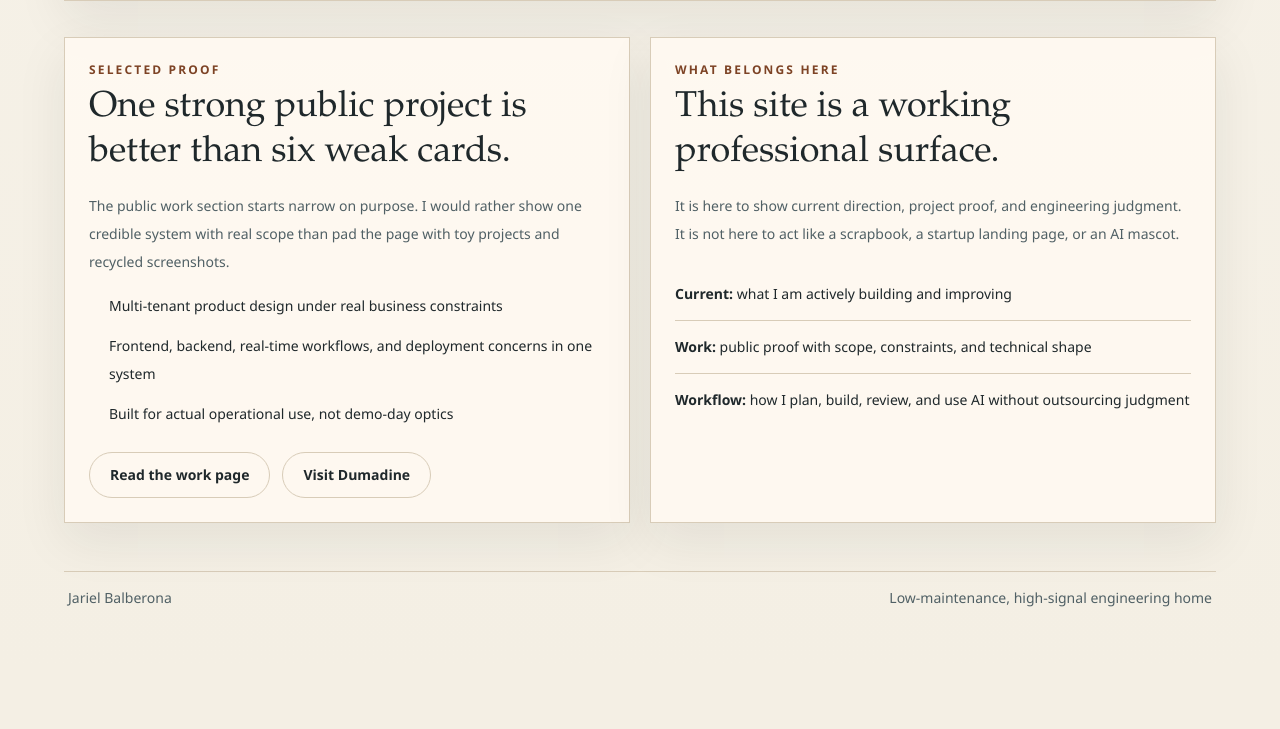
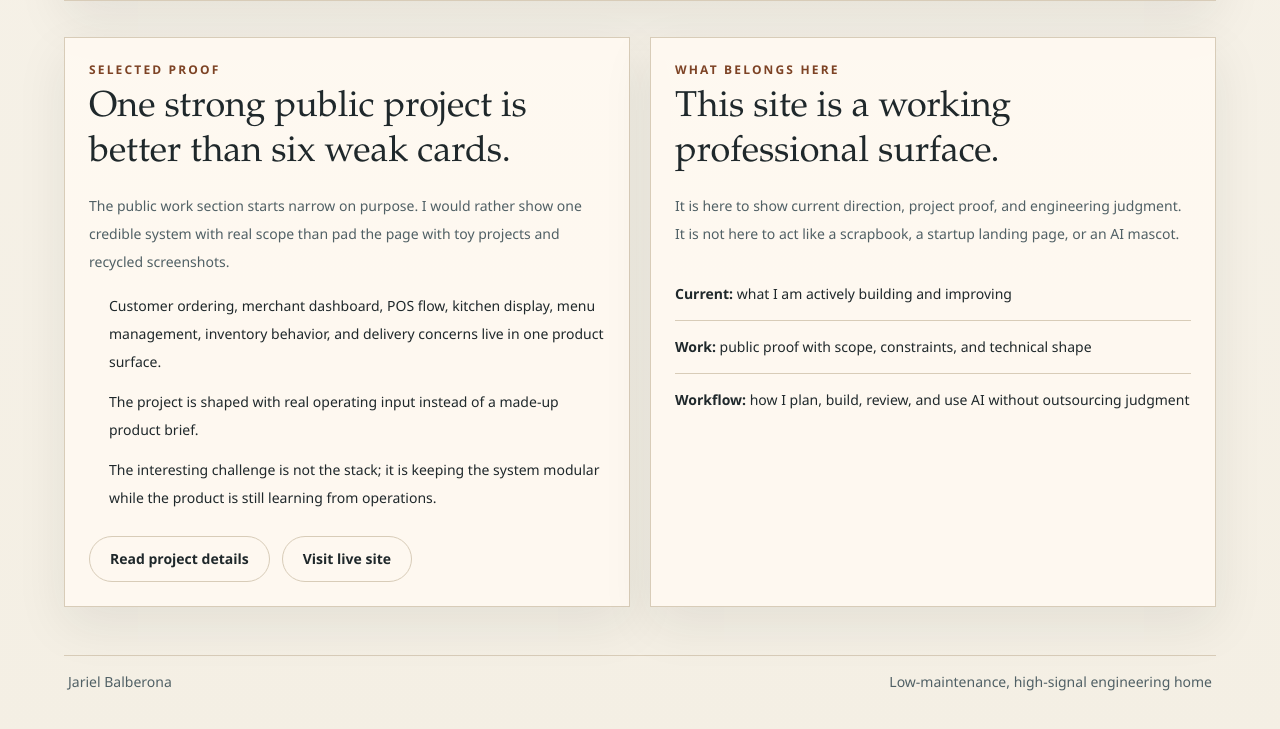
Before and after one commit to jarielbalberona/jarielbalberona, an Astro site in the folder portfolio/: page / in a window 1280 px wide. Shown: the part 1522-2251 px from the top of the page. Before the commit the page ends 2194 px from the top, so only its background shows below. Built offline with nearby package versions, Linux system fonts and the light colour scheme; Astro itself is replaced by a stand-in of ours.

Commit message:
feat(content): add initial grounded content and polish

```diff
--- a/portfolio/src/pages/index.astro
+++ b/portfolio/src/pages/index.astro
@@ -1,5 +1,10 @@
 ---
+import { getCollection } from 'astro:content';
 import SiteLayout from '../layouts/SiteLayout.astro';
+
+const [featuredWork] = (await getCollection('work'))
+  .sort((a, b) => a.data.order - b.data.order)
+  .filter((entry) => entry.data.featured);
 
 const featuredStrengths = [
   {
@@ -23,8 +28,8 @@ const featuredStrengths = [
 const signalCards = [
   {
     kicker: 'Current work',
-    title: 'Dumadine',
-    body: 'Building a real cafe operating system in early beta, shaped alongside an active local business. The work spans customer ordering, merchant operations, kitchen flow, inventory, and production delivery.',
+    title: featuredWork.data.title,
+    body: featuredWork.data.summary,
   },
   {
     kicker: 'Engineering stance',
@@ -108,13 +113,13 @@ const signalCards = [
         pad the page with toy projects and recycled screenshots.
       </p>
       <ul class="mt-4 space-y-3 pl-5 text-sm leading-7 text-ink">
-        <li>Multi-tenant product design under real business constraints</li>
-        <li>Frontend, backend, real-time workflows, and deployment concerns in one system</li>
-        <li>Built for actual operational use, not demo-day optics</li>
+        {featuredWork.data.highlights.map((item) => <li>{item}</li>)}
       </ul>
       <div class="mt-6 flex flex-wrap gap-3">
-        <a href="/work" class="rounded-full border border-line px-5 py-3 text-sm font-semibold text-ink no-underline hover:bg-ink hover:text-paper-panel">Read the work page</a>
-        <a href="https://dumadine.com/" class="rounded-full border border-line px-5 py-3 text-sm font-semibold text-ink no-underline hover:bg-ink hover:text-paper-panel">Visit Dumadine</a>
+        <a href={`/work/${featuredWork.id.replace(/\.md$/, '')}`} class="rounded-full border border-line px-5 py-3 text-sm font-semibold text-ink no-underline hover:bg-ink hover:text-paper-panel">Read project details</a>
+        {featuredWork.data.liveUrl && (
+          <a href={featuredWork.data.liveUrl} class="rounded-full border border-line px-5 py-3 text-sm font-semibold text-ink no-underline hover:bg-ink hover:text-paper-panel">Visit live site</a>
+        )}
       </div>
     </article>
 
--- a/portfolio/src/pages/work/[slug].astro
+++ b/portfolio/src/pages/work/[slug].astro
@@ -34,6 +34,9 @@ const { Content } = await render(entry);
         <span>•</span>
         <span>{entry.data.stack.join(' / ')}</span>
       </div>
+      <ul class="mt-6 space-y-3 pl-5 text-sm leading-7 text-ink">
+        {entry.data.highlights.map((item) => <li>{item}</li>)}
+      </ul>
       <div class="mt-6 flex flex-wrap gap-3">
         <a href="/work" class="rounded-full border border-line px-5 py-3 text-sm font-semibold text-ink no-underline hover:bg-ink hover:text-paper-panel">Back to work</a>
         {entry.data.liveUrl && (
```
